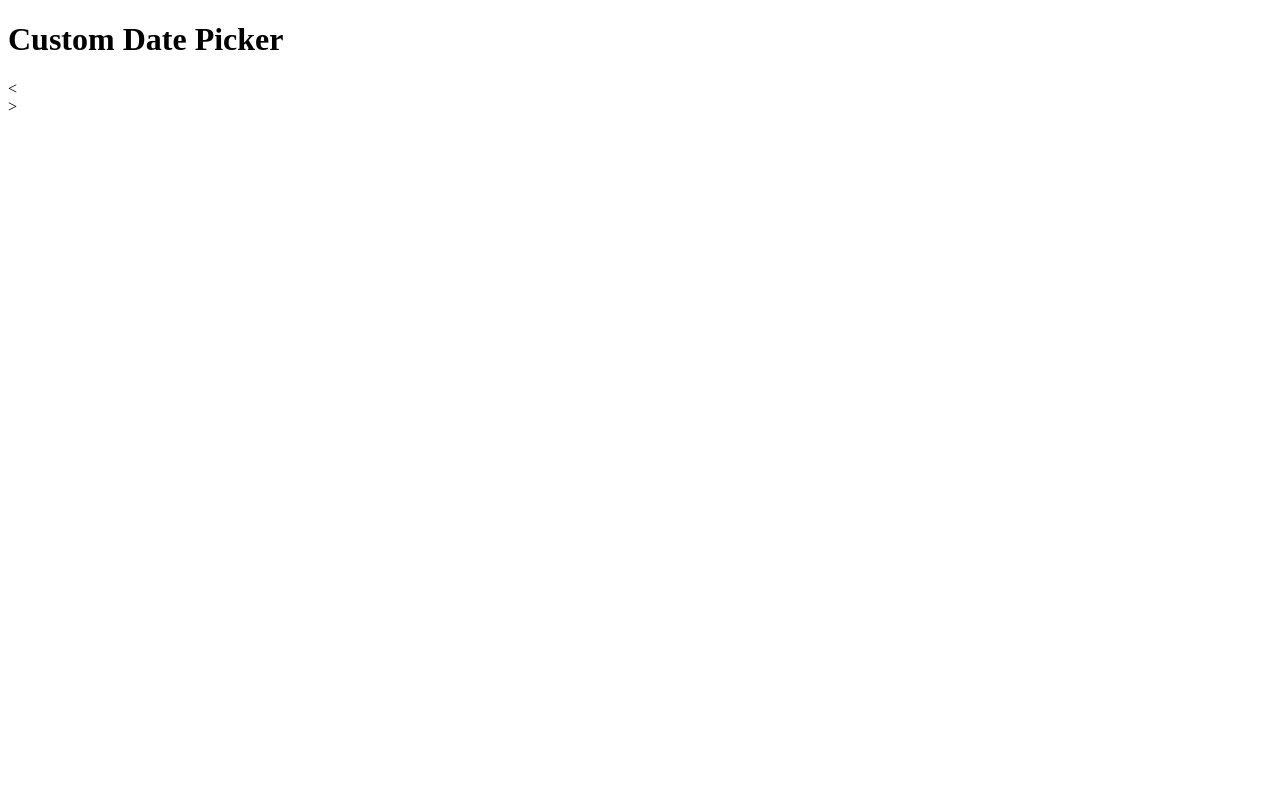
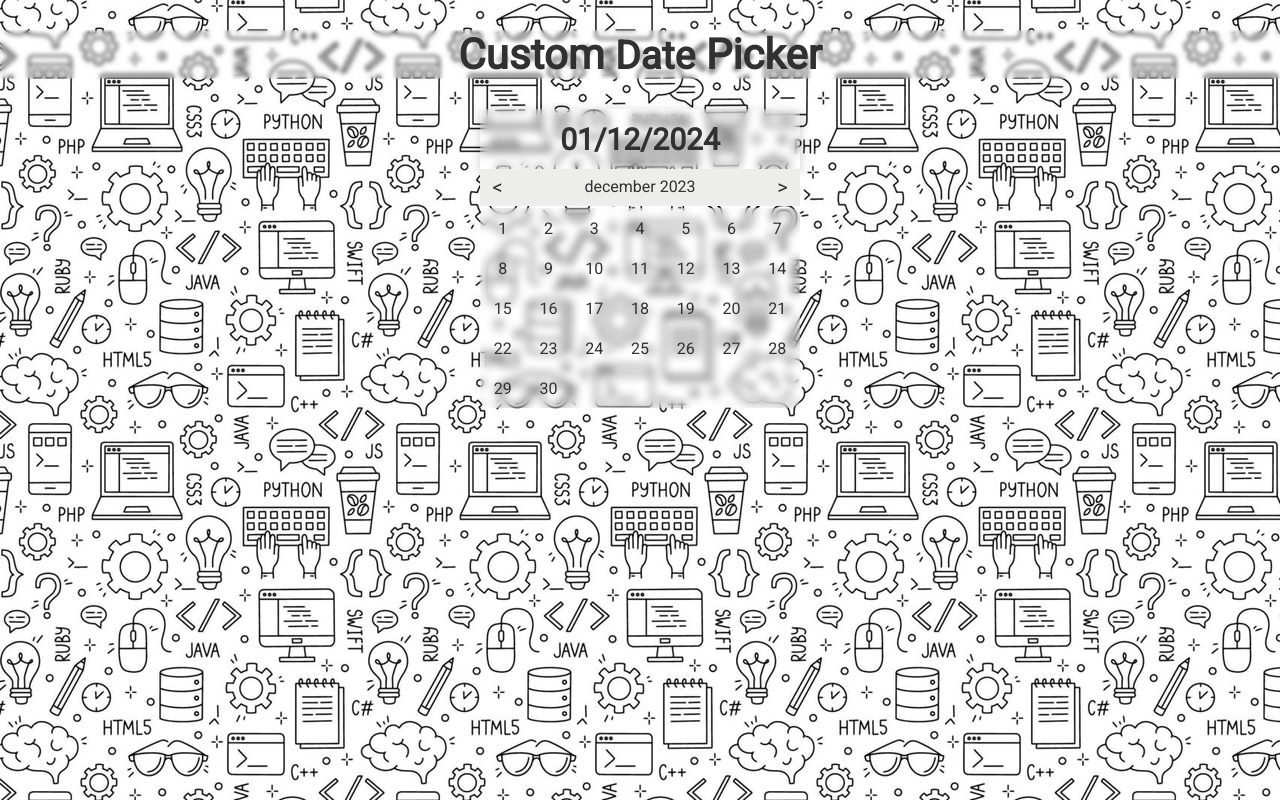
Before and after one commit to zakariyaeel/date-picker-js, a plain HTML site: page index.html in a window 1280 px wide. Drawn offline with Linux system fonts and the light colour scheme.

Commit message:
finishing the 2nd part

```diff
--- a/index.html
+++ b/index.html
@@ -9,16 +9,18 @@
 <body>
     <h1>Custom <span>Date</span> Picker</h1>
     <div class="date-picker">
-        <div class="selected-date"></div>
+        <div class="selected-date">01/12/2024</div>
 
-        <div class="dates">
+        <div class="dates active">
             <div class="month">
                 <div class="arrows prev-mth">&lt;</div>
-                <div class="mth"></div>
+                <div class="mth">december 2023</div>
                 <div class="arrows next-mth">&gt;</div>
             </div>
 
-            <div class="days"></div>
+            <div class="days">
+
+            </div>
         </div>
     </div>
 </body>
--- a/script.js
+++ b/script.js
@@ -0,0 +1,35 @@
+const date_picker_elem = document.querySelector('.date-picker');
+const selected_date = document.querySelector('.date-picker .selected-date');
+const dates_elem = document.querySelector('.date-picker .dates');
+const days = document.querySelector('.days');
+
+
+
+date_picker_elem.addEventListener('click',toggleDatePicker);
+
+function toggleDatePicker(e){
+    if(!checkClass(e.composedPath(),'dates')){
+        dates_elem.classList.toggle('active');
+    }
+}
+
+function checkClass(path,checker){
+    for(let i in path){
+        if(path[i].classList && path[i].classList.contains(checker)){
+            return true;
+        }
+    }
+    return false;
+}
+
+
+// days appending nades
+const dayP = document.createElement('div');
+// days.appendChild(dayP)
+for(let i=0;i<30;i++){
+    var day = document.createElement('div');
+    day.innerHTML = i+1;
+    day.classList.add('day');
+    days.appendChild(day);
+}
+console.log(days.childNodes)
--- a/style.css
+++ b/style.css
@@ -0,0 +1,114 @@
+@import url('https://fonts.googleapis.com/css2?family=Roboto&display=swap');
+*{
+    padding: 0;
+    margin: 0;
+}
+
+body{
+    background-color: #edede9;
+    font-family: 'Roboto', sans-serif;
+    background: url('./img/back-banner.jpg');
+}
+h1{
+    margin: 30px 0;
+    font-size: 42px;
+    color: #313131;
+    backdrop-filter: blur(2px);
+    font-weight: 900;
+    text-align: center;
+}
+h1 span{
+    font-size: 39px;
+    font-weight: 700;
+}
+
+/* ends of h1 titel */
+
+/* start the date section */
+.date-picker{
+    position: relative;
+    width: 100%;
+    max-width: 320px;
+    height: 60px;
+    background-color: transparent;
+    /* backdrop-filter: blur(4px); */
+    color: #313131;
+    margin: 30px auto;
+    box-shadow: 0px 3px 10px rgba(0, 0, 0, 0.2);
+    text-align: center;
+
+    cursor: pointer;
+    user-select: none;
+}
+.date-picker .selected-date{
+    width: 100%;
+    height: 100%;
+    display: flex;
+    justify-content: center;
+    align-items: center;
+    font-size: 30px;
+    font-weight: 800;
+    backdrop-filter: blur(4px);
+    transition: background-color .4s ease;
+}
+.date-picker .selected-date:hover{
+    background-color: #edede9;
+}
+.date-picker .dates{
+    display: none;
+    position: absolute;
+    top: 100%;
+    left: 0;right: 0;
+
+}
+.date-picker .dates.active{
+    display: block;
+}
+.date-picker .dates .month{
+    display: flex;
+    justify-content: space-between;
+    align-items: center;
+    border-bottom: 2px solid #eee;
+    background-color: #edede9;
+}
+
+.date-picker .dates .month .arrows{
+    width: 35px;
+    height: 35px;
+    /* border-radius: 50%; */
+    display: flex;
+    justify-content: center;
+    align-items: center;
+    color: #313131;
+    font-size: 20px;
+}
+.date-picker .dates .month .arrows:hover{
+    background-color: #f3f3f3;
+}
+.date-picker .dates .month .arrows:active{
+    background-color: #00ca85;
+}
+
+.date-picker .dates .days{
+    height: 200px;
+    margin-top: 2px;
+    backdrop-filter: blur(4px);
+    border-radius: 10px;
+
+    display: grid;
+    grid-template-columns: repeat(7, 1fr);
+}
+.date-picker .dates .day{
+    display: flex;
+    align-items: center;
+    justify-content: center;
+    margin: 2px;
+    transition: all .2s ease;
+}
+.date-picker .dates .day:hover{
+    background-color: #edede9;
+    border-radius: 10px;
+}
+.date-picker .dates .day.selected{
+    background-color: #00ca85;
+}
```
Also changed, not shown: img/back-banner.jpg (added).
